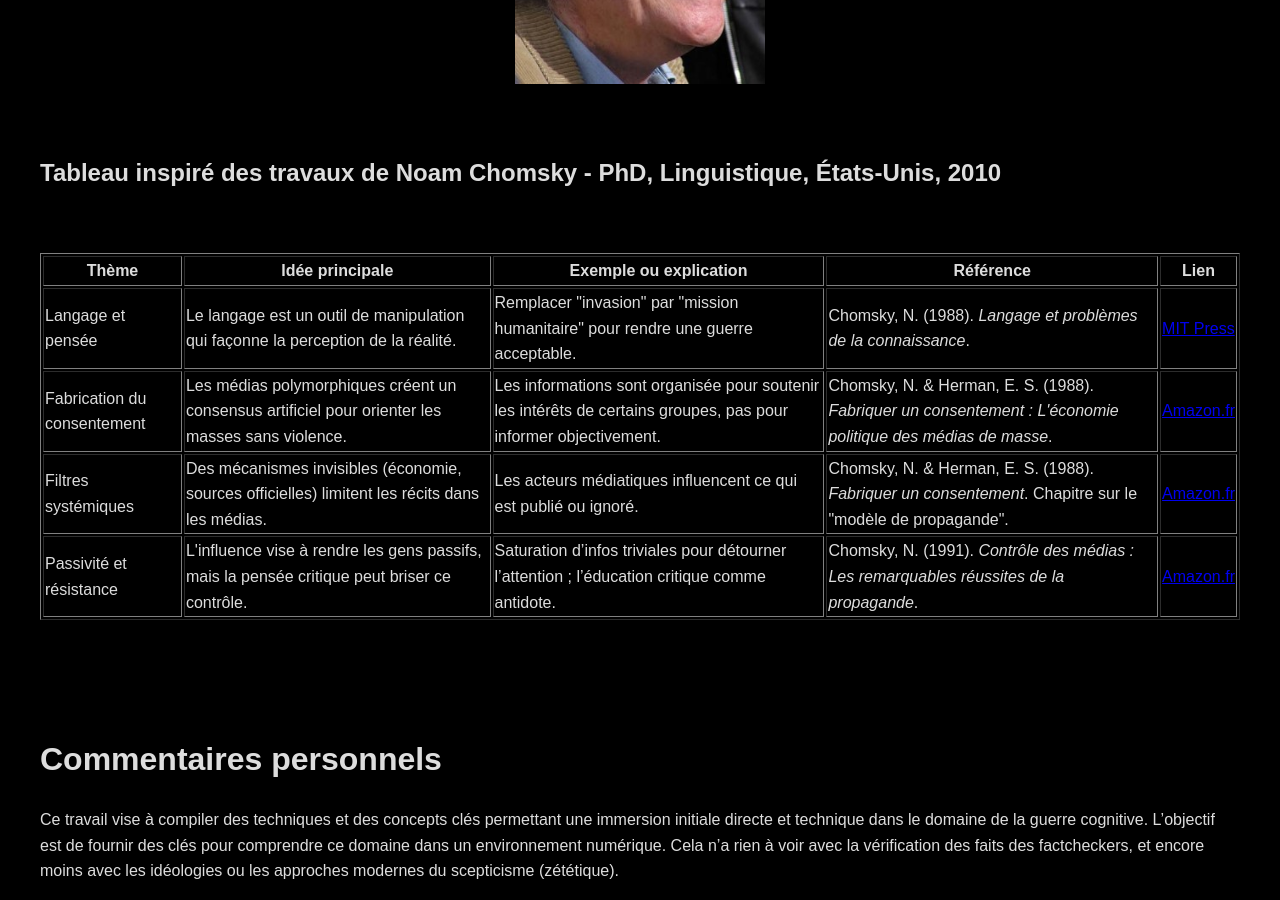
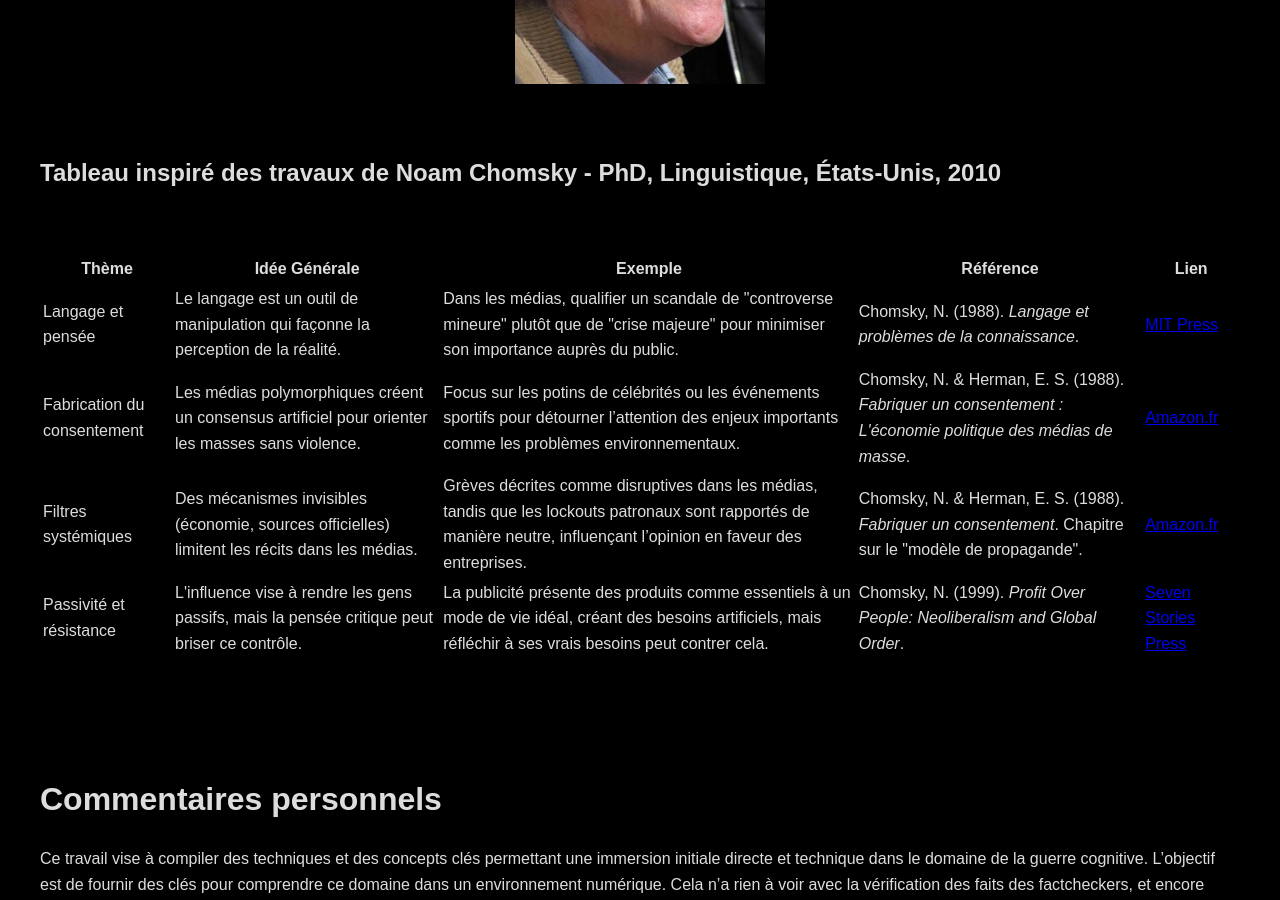
Before and after one commit to Anadema/Cognitive-Weaponization-Matrix, a Jekyll site: the page built from Lisez_moi.md, in a window 1280 px wide and 900 px high, scrolled down 9269 px. Built offline with Jekyll 4.4.1, drawn with Linux system fonts in a browser that asks for light colours.

Commit message:
Update Lisez_moi.md

```diff
--- a/Lisez_moi.md
+++ b/Lisez_moi.md
@@ -256,41 +256,41 @@ Aujourd’hui, dans le contexte de la guerre cognitive, où la désinformation,
 ## Tableau inspiré des travaux de Noam Chomsky - PhD, Linguistique, États-Unis, 2010
 <br>
 
-<table border="1">
+<table>
   <tr>
     <th>Thème</th>
-    <th>Idée principale</th>
-    <th>Exemple ou explication</th>
+    <th>Idée Générale</th>
+    <th>Exemple</th>
     <th>Référence</th>
     <th>Lien</th>
   </tr>
   <tr>
     <td>Langage et pensée</td>
     <td>Le langage est un outil de manipulation qui façonne la perception de la réalité.</td>
-    <td>Remplacer "invasion" par "mission humanitaire" pour rendre une guerre acceptable.</td>
+    <td>Dans les médias, qualifier un scandale de "controverse mineure" plutôt que de "crise majeure" pour minimiser son importance auprès du public.</td>
     <td>Chomsky, N. (1988). <i>Langage et problèmes de la connaissance</i>.</td>
     <td><a href="https://mitpress.mit.edu/9780262530705/language-and-problems-of-knowledge/" target="_blank">MIT Press</a></td>
   </tr>
   <tr>
     <td>Fabrication du consentement</td>
     <td>Les médias polymorphiques créent un consensus artificiel pour orienter les masses sans violence.</td>
-    <td>Les informations sont organisée pour soutenir les intérêts de certains groupes, pas pour informer objectivement.</td>
+    <td>Focus sur les potins de célébrités ou les événements sportifs pour détourner l’attention des enjeux importants comme les problèmes environnementaux.</td>
     <td>Chomsky, N. & Herman, E. S. (1988). <i>Fabriquer un consentement : L'économie politique des médias de masse</i>.</td>
     <td><a href="https://www.amazon.fr/Fabriquer-consentement-L%C3%A9conomie-politique-m%C3%A9dias/dp/2748902483" target="_blank">Amazon.fr</a></td>
   </tr>
   <tr>
     <td>Filtres systémiques</td>
     <td>Des mécanismes invisibles (économie, sources officielles) limitent les récits dans les médias.</td>
-    <td>Les acteurs médiatiques influencent ce qui est publié ou ignoré.</td>
+    <td>Grèves décrites comme disruptives dans les médias, tandis que les lockouts patronaux sont rapportés de manière neutre, influençant l’opinion en faveur des entreprises.</td>
     <td>Chomsky, N. & Herman, E. S. (1988). <i>Fabriquer un consentement</i>. Chapitre sur le "modèle de propagande".</td>
     <td><a href="https://www.amazon.fr/Fabriquer-consentement-L%C3%A9conomie-politique-m%C3%A9dias/dp/2748902483" target="_blank">Amazon.fr</a></td>
   </tr>
   <tr>
     <td>Passivité et résistance</td>
     <td>L'influence vise à rendre les gens passifs, mais la pensée critique peut briser ce contrôle.</td>
-    <td>Saturation d’infos triviales pour détourner l’attention ; l’éducation critique comme antidote.</td>
-    <td>Chomsky, N. (1991). <i>Contrôle des médias : Les remarquables réussites de la propagande</i>.</td>
-    <td><a href="https://www.amazon.fr/Contr%C3%B4le-m%C3%A9dias-remarquables-r%C3%A9ussites-propagande/dp/2355220085" target="_blank">Amazon.fr</a></td>
+    <td>La publicité présente des produits comme essentiels à un mode de vie idéal, créant des besoins artificiels, mais réfléchir à ses vrais besoins peut contrer cela.</td>
+    <td>Chomsky, N. (1999). <i>Profit Over People: Neoliberalism and Global Order</i>.</td>
+    <td><a href="https://www.sevenstories.com/books/283-profit-over-people" target="_blank">Seven Stories Press</a></td>
   </tr>
 </table>
 <br><br><br>
```
